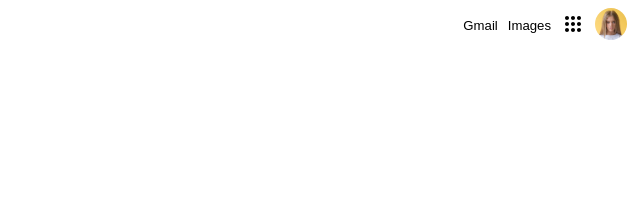
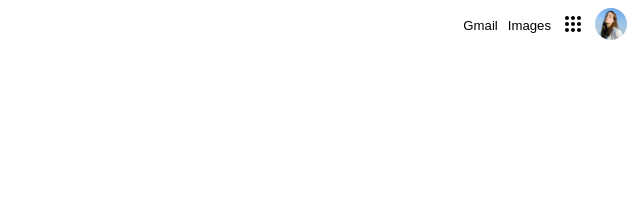
Before and after one commit to aygunbyr/Kodluyoruz-Front-End, a plain HTML site: page Google-Current/index.html in a window 1280 px wide. Shown: the top 222 px of the page, 640-1280 px from the left. Drawn offline with Linux system fonts and the light colour scheme.

Commit message:
Avatar photo is changed to another free to use image

```diff
--- a/Google-Current/index.html
+++ b/Google-Current/index.html
@@ -28,7 +28,7 @@
                 </a>
             </li>
             <li>
-                <img class="avatar" src="assets/avatar.jpg" alt="Google Account">
+                <img class="avatar" src="assets/pexels-anna-shvets-4672491.jpg" alt="Google Account">
             </li>
         </ul>
     </nav>
```
Also changed, not shown: Google-Current/assets/avatar.jpg (deleted), Google-Current/assets/pexels-anna-shvets-4672491.jpg (added).
